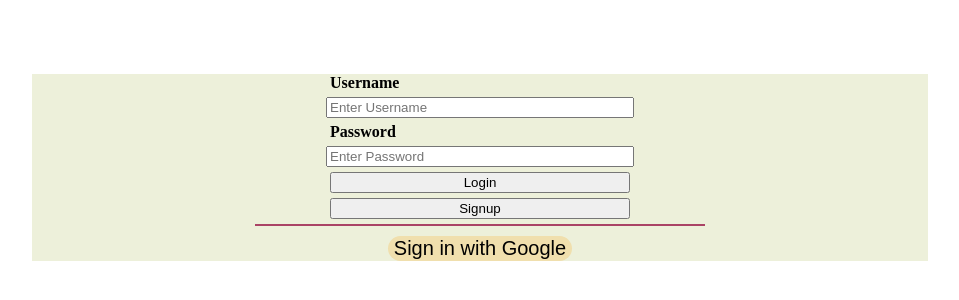
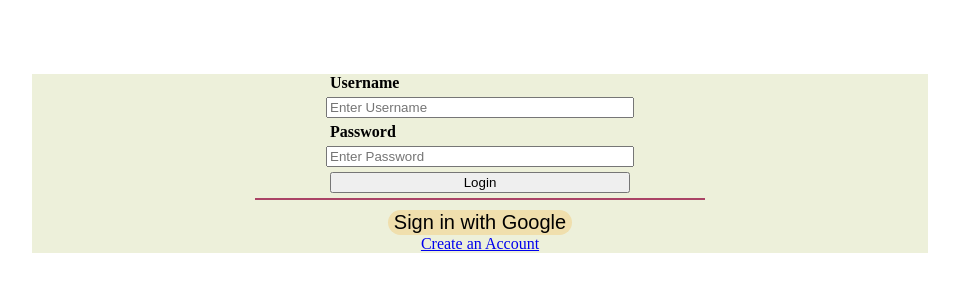
Before and after one commit to tri97nguyen/POS-Skipli, a React (Create React App) app: page /login in a window 1280 px wide. Shown: the part 182-482 px from the top of the page, without its empty margins (160-1119 px from the left). Built offline with nearby package versions, Linux system fonts and the light colour scheme; no server answers; the database is empty.

Commit message:
Add signup page and link to signup page

```diff
--- a/src/App.js
+++ b/src/App.js
@@ -6,6 +6,7 @@ import UserProvider from "./providers/User";
 import TableProvider from "./providers/Table";
 import Dashboard from "./component/Dashboard";
 import DishProvider from "./providers/Dishes";
+import SignUpPage from "./component/SignUpPage";
 
 export default function App() {
   return (
@@ -14,6 +15,7 @@ export default function App() {
         <UserProvider>
           <Route path="/dashboard" component={Dashboard} />
           <Route path="/login" component={Login} />
+          <Route path="/signup" component={SignUpPage} />
           <Redirect from="*" to="/login" />
         </UserProvider>
       </TableProvider>
--- a/src/component/Login.js
+++ b/src/component/Login.js
@@ -1,6 +1,7 @@
 import React, { useState } from "react";
 import { googleProvider, auth } from "../firebase";
-import { withRouter } from "react-router-dom";
+import { withRouter, NavLink } from "react-router-dom";
+
 
 export default function Login() {
   const [loginInfo, setLoginInfo] = useState({
@@ -52,14 +53,12 @@ export default function Login() {
         <button className="block login-content" type="submit">
           Login
         </button>
-        <button className="block login-content" type="submit">
-          Signup
-        </button>
       </form>
       <div className="line-break"></div>
       <button onClick={loginGoogle} className="block btn">
         Sign in with Google
       </button>
+      <div className="text-center"> <NavLink to= "/signup" activeClassName="is-active"> Create an Account</NavLink></div>
     </div>
   );
 }
--- /dev/null
+++ b/src/component/SignUpPage.js
@@ -0,0 +1,12 @@
+import React from 'react';
+import { NavLink } from 'react-router-dom';
+export default function SignUpPage(){
+
+    return(
+        <div>
+        <h1>Hello Signup</h1>
+        <NavLink to ='/login' > Go back to Login page </NavLink>
+        </div>
+    )
+
+}
```
Also changed, not shown: package.json (line endings or trailing spaces), 1 other file (tests, documents, lock files or other folders).
